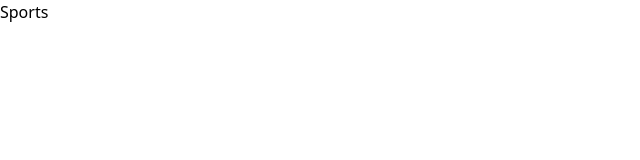
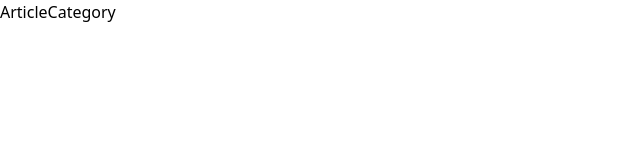
Before and after one commit to dkwon1223/news-reader, a React (Vite) app: page /sports in a window 1280 px wide. Shown: the top 160 px of the page, without its empty margins (0-640 px from the left). Built offline with nearby package versions, Linux system fonts and the light colour scheme.

Commit message:
Rename new component for dynamic reusability

```diff
--- /dev/null
+++ b/src/components/ArticleCategory.jsx
@@ -0,0 +1,9 @@
+import React from 'react'
+
+const ArticleCategory = () => {
+  return (
+    <div>ArticleCategory</div>
+  )
+}
+
+export default ArticleCategory
--- a/src/components/Sports.jsx
+++ /dev/null
@@ -1,9 +0,0 @@
-import React from 'react'
-
-const Sports = () => {
-  return (
-    <div>Sports</div>
-  )
-}
-
-export default Sports
--- a/src/main.jsx
+++ b/src/main.jsx
@@ -1,17 +1,17 @@
-import React from 'react'
-import ReactDOM from 'react-dom/client'
-import { BrowserRouter, Routes, Route } from 'react-router-dom';
-import App from './App.jsx'
-import Sports from './components/Sports.jsx';
-import './index.css'
+import React from "react";
+import ReactDOM from "react-dom/client";
+import { BrowserRouter, Routes, Route } from "react-router-dom";
+import App from "./App.jsx";
+import "./index.css";
+import ArticleCategory from "./components/ArticleCategory.jsx";
 
-ReactDOM.createRoot(document.getElementById('root')).render(
+ReactDOM.createRoot(document.getElementById("root")).render(
   <React.StrictMode>
     <BrowserRouter>
       <Routes>
-        <Route path='/' element={<App />}/>
-        <Route path='/sports' element={<Sports />}/>
+        <Route path="/" element={<App />} />
+        <Route path="/sports" element={<ArticleCategory />} />
       </Routes>
     </BrowserRouter>
-  </React.StrictMode>,
-)
+  </React.StrictMode>
+);
```
